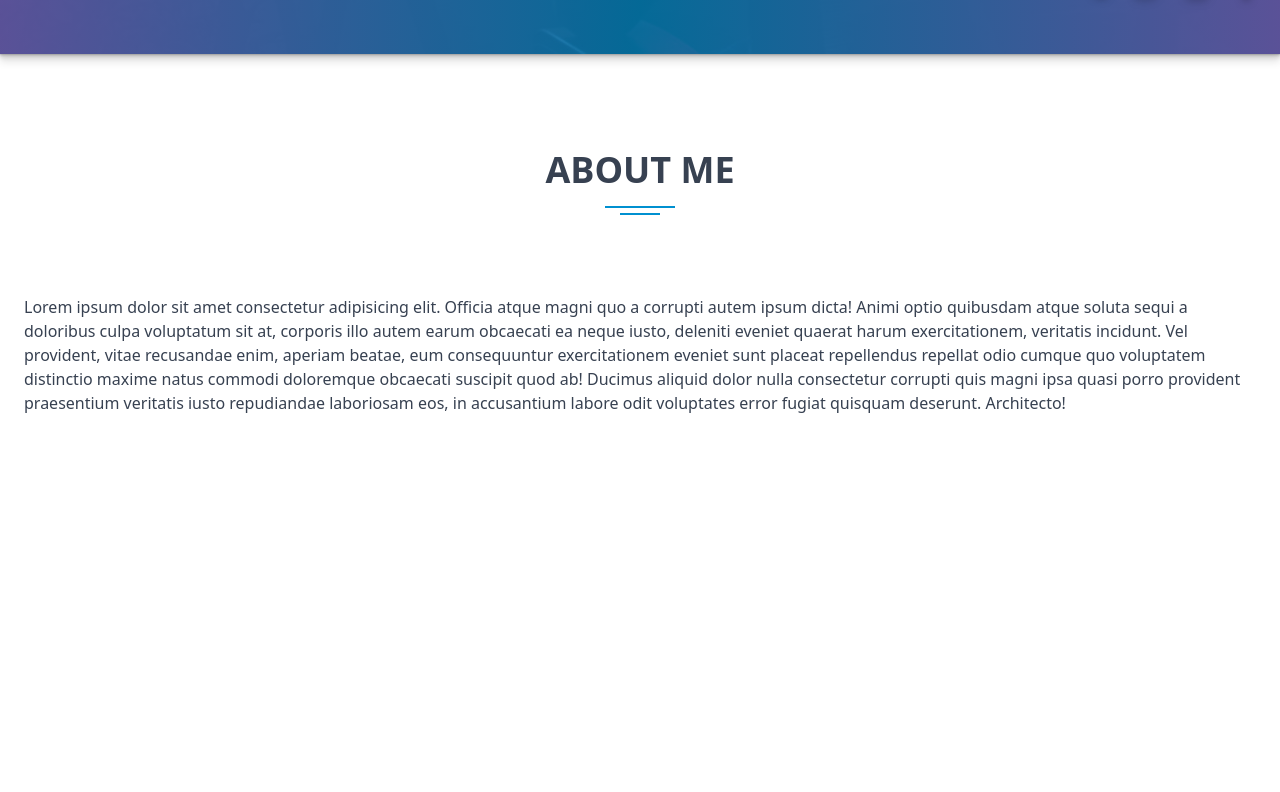
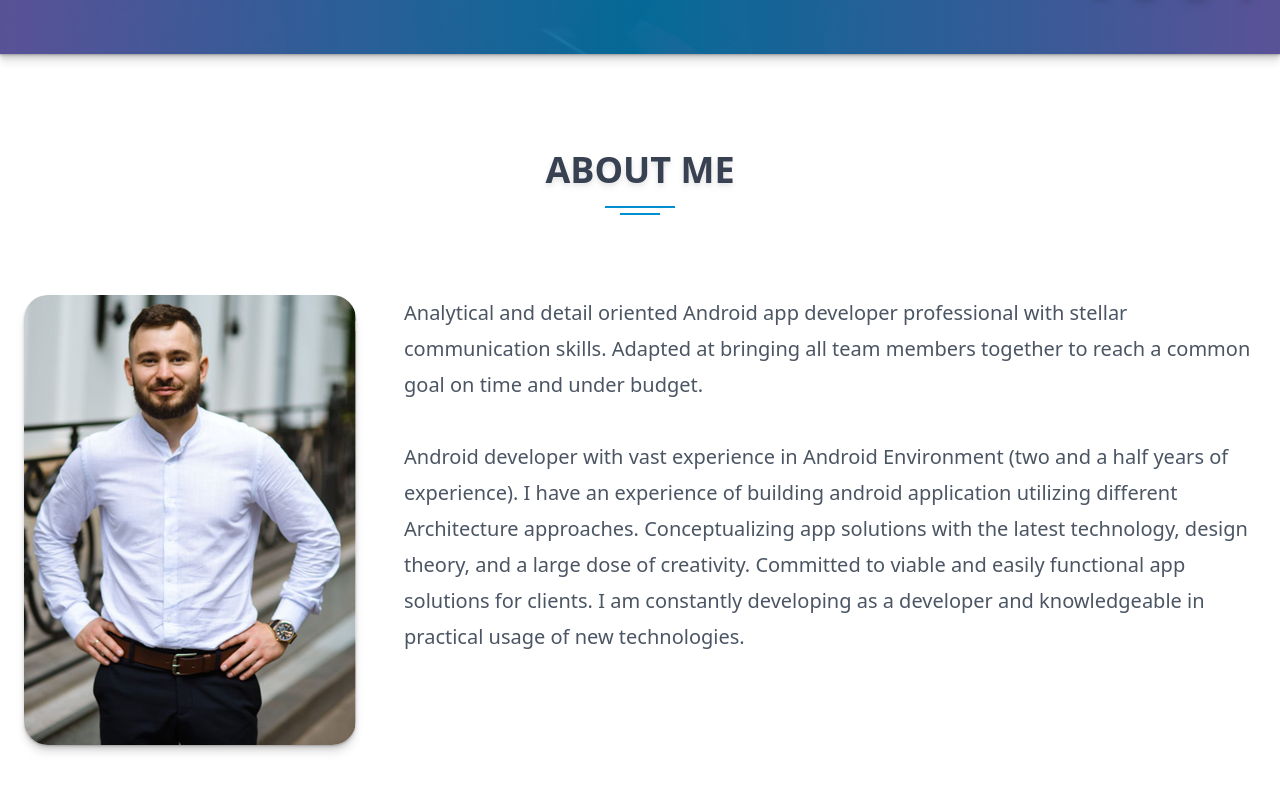
Before and after one commit to J-iSkeLo/portfolio, a React (Create React App) app: page / in a window 1280 px wide. Shown: the part 702-1494 px from the top of the page. Built offline with nearby package versions, Linux system fonts and the light colour scheme.

Commit message:
WIP about section

```diff
--- a/src/components/Section/Section.tsx
+++ b/src/components/Section/Section.tsx
@@ -8,7 +8,7 @@ interface Props {
 
 const Section: React.FC<Props> = ({ children, title }) => {
     return (
-        <div className="py-24">
+        <div className="py-16 md:py-24">
             {title ? <Title title={title} /> : ''}
 
             <div>
--- a/src/components/Section/Title.tsx
+++ b/src/components/Section/Title.tsx
@@ -7,13 +7,13 @@ interface Props {
 
 const Title: React.FC<Props> = ({ title }) => {
     return <>
-        <h3 className="text-center text-4xl uppercase font-bold">
+        <h3 className="text-center text-3xl md:text-4xl uppercase font-bold drop-shadow-md">
             {title}
         </h3>
 
         <img src={decor}
             alt="Decoration"
-            className="text-center mx-auto mt-4 mb-20"
+            className="text-center mx-auto mt-4 mb-10 md:mb-20"
         />
     </>
 }
--- a/src/sections/About.tsx
+++ b/src/sections/About.tsx
@@ -1,11 +1,34 @@
 import React from 'react'
 import Section from '../components/Section/Section'
+import photo from '../assets/img/me.png'
 
 const About: React.FC = () => {
     return (
         <div className="container">
             <Section title="About me">
-                <h4>Lorem ipsum dolor sit amet consectetur adipisicing elit. Officia atque magni quo a corrupti autem ipsum dicta! Animi optio quibusdam atque soluta sequi a doloribus culpa voluptatum sit at, corporis illo autem earum obcaecati ea neque iusto, deleniti eveniet quaerat harum exercitationem, veritatis incidunt. Vel provident, vitae recusandae enim, aperiam beatae, eum consequuntur exercitationem eveniet sunt placeat repellendus repellat odio cumque quo voluptatem distinctio maxime natus commodi doloremque obcaecati suscipit quod ab! Ducimus aliquid dolor nulla consectetur corrupti quis magni ipsa quasi porro provident praesentium veritatis iusto repudiandae laboriosam eos, in accusantium labore odit voluptates error fugiat quisquam deserunt. Architecto!</h4>
+                <div className="grid gap-12 grid-cols-1 md:grid-cols-[auto_1fr] relative">
+                    <div className="md:sticky top-4">
+                        <img src={photo}
+                            alt="Olexiy Chornenkyi"
+                            className="shadow-hero rounded-3xl max-w-full mx-auto"
+                        />
+                    </div>
+                    <div className="text-lg md:text-xl lg:!leading-9 text-gray-600">
+                        Analytical and detail oriented Android app
+                        developer professional with stellar communication skills. Adapted at
+                        bringing all team members together to reach a common goal on time and under
+                        budget.
+                        <br /><br />
+                        Android developer with vast experience in
+                        Android Environment (two and a half years of experience). I have an
+                        experience of building android application utilizing different
+                        Architecture approaches. Conceptualizing app solutions with the
+                        latest technology, design theory, and a large dose of creativity.
+                        Committed to viable and easily functional app solutions for clients.
+                        I am constantly developing as a developer and knowledgeable in
+                        practical usage of new technologies.
+                    </div>
+                </div>
             </Section>
         </div>
     )
```
